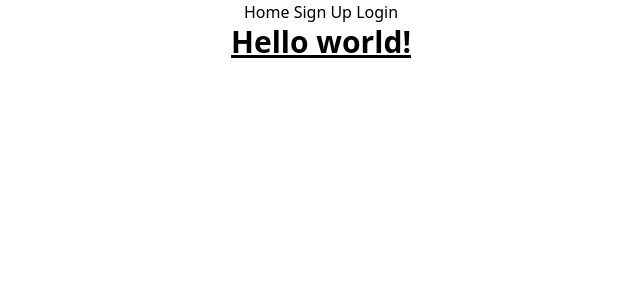
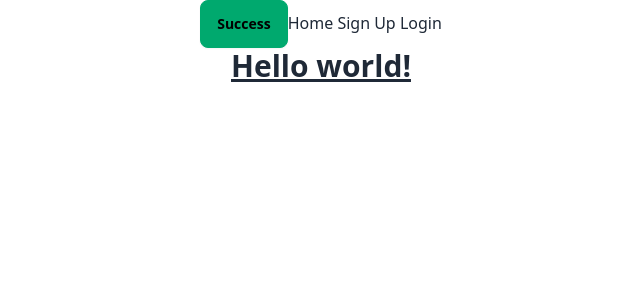
Before and after one commit to Kyomar97/Final-Project-App, a React (Create React App) app: page / in a window 1280 px wide. Shown: the top 300 px of the page, without its empty margins (319-959 px from the left). Built offline with nearby package versions, Linux system fonts and the light colour scheme; no server answers.

Commit message:
daysi and tailwind css functional

```diff
--- a/package.json
+++ b/package.json
@@ -37,6 +37,7 @@
     "@testing-library/jest-dom": "^6.6.3",
     "@testing-library/react": "^16.2.0",
     "@testing-library/user-event": "^14.6.1",
+    "daisyui": "^4.12.24",
     "tailwindcss": "^3.4.17"
   }
 }
--- a/src/components/Navbar/Navbar.jsx
+++ b/src/components/Navbar/Navbar.jsx
@@ -11,6 +11,7 @@ function Navbar() {
   return (
     <nav>
       <Link to="/">
+        <button className="btn btn-success">Success</button>
         <button>Home</button>
       </Link>
 
--- a/tailwind.config.js
+++ b/tailwind.config.js
@@ -4,5 +4,5 @@ module.exports = {
   theme: {
     extend: {},
   },
-  plugins: [],
+  plugins: [require("daisyui")],
 };
```
Also changed, not shown: 1 other file (tests, documents, lock files or other folders).
